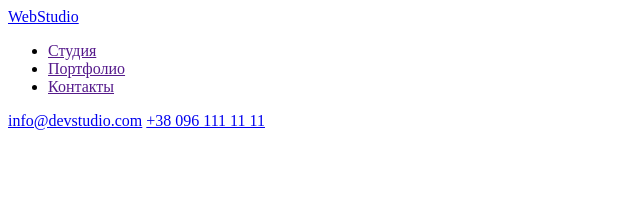
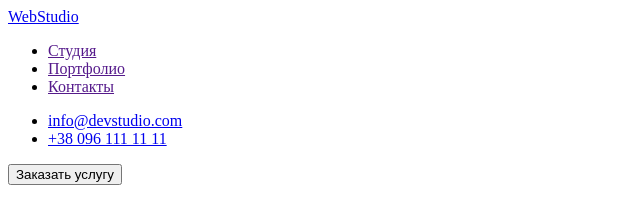
Before and after one commit to Kilivnik/goit-markup-hw-01, a plain HTML site: page index.html in a window 1280 px wide. Shown: the whole page, without its empty margins (0-640 px from the left). Drawn offline with Linux system fonts and the light colour scheme.

Commit message:
Adds a section to the header
Changes were made to the header, a section with a button was added

```diff
--- a/index.html
+++ b/index.html
@@ -8,17 +8,25 @@
 </head>
 <body>
     <header>
-        <a href="https://webstudio">WebStudio</a>
         <nav>
+            <a href="https://webstudio">WebStudio</a>
             <ul>
                 <li><a href="">Студия</a></li>
                 <li><a href="">Портфолио</a></li>
                 <li><a href="">Контакты</a></li>
             </ul>
-
-        <a href="mailto:http://info@devstudio.com">info@devstudio.com</a>
-        <a href="tel:+380961111111">+38 096 111 11 11</a>
+            <ul>
+                <li><a href="mailto:http://info@devstudio.com">info@devstudio.com</a></li>
+                <li><a href="tel:+380961111111">+38 096 111 11 11</a></li>
+            </ul>
         </nav>
     </header>
+
+     <div>
+         <section>
+             <input type="button" value="Заказать услугу">
+         </section>
+     </div>
+
 </body>
 </html>
```
